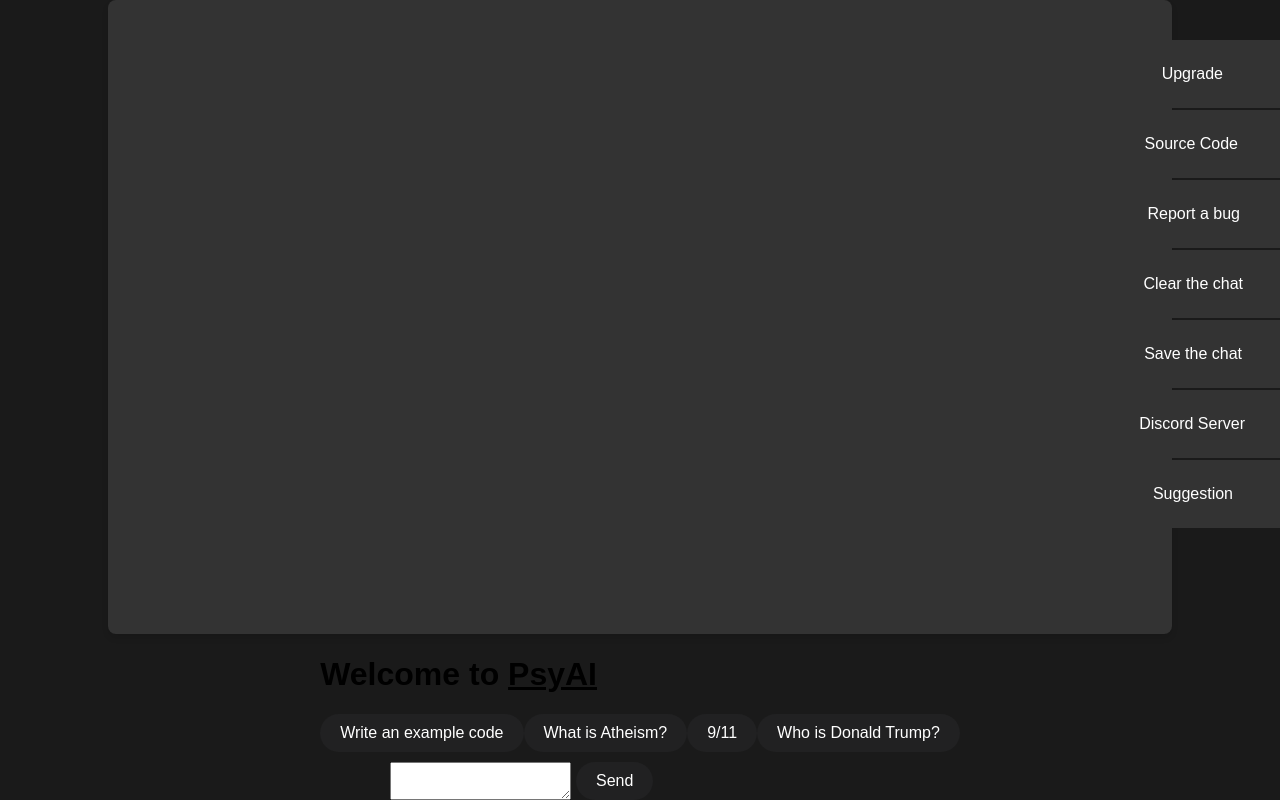
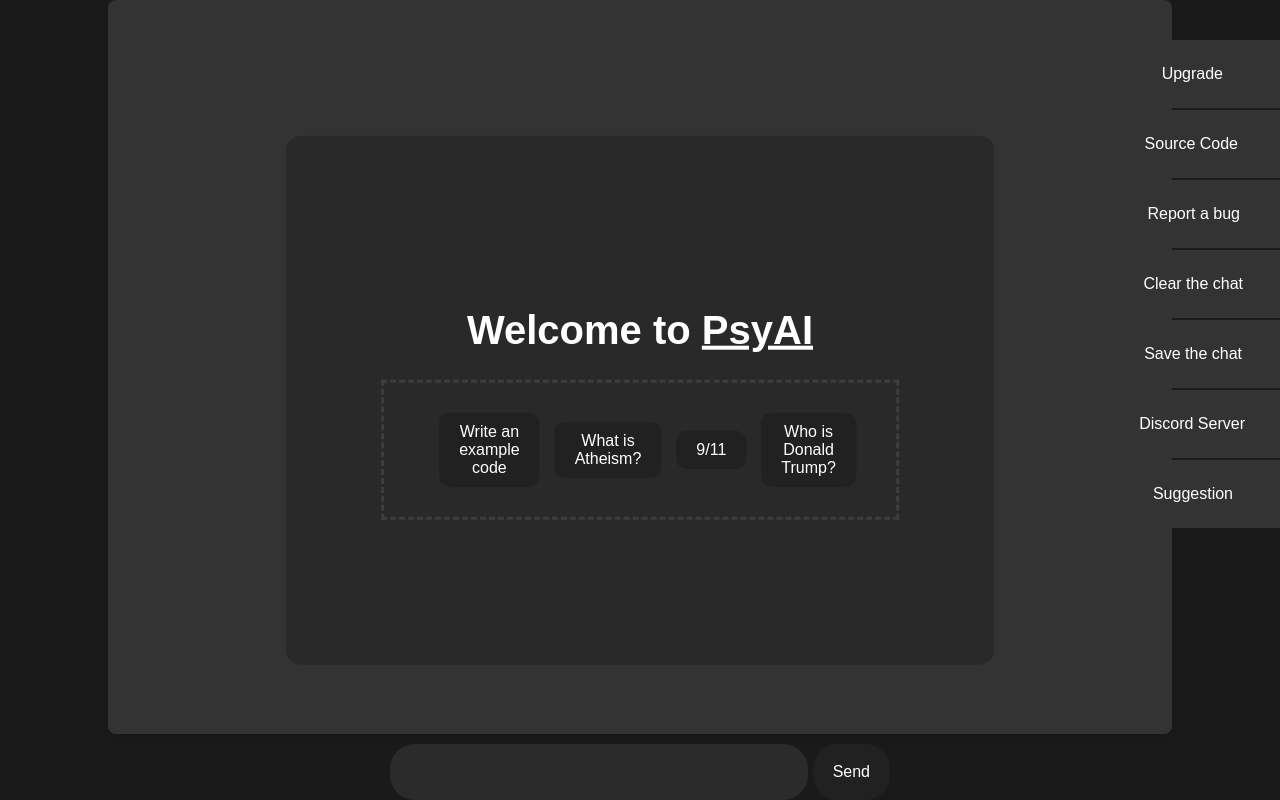
Before and after one commit to Louiml/PsyAI, a React (Create React App) app: page / in a window 1280 px wide. Built offline with nearby package versions, Linux system fonts and the light colour scheme.

Commit message:
Update App.css

```diff
--- a/src/App.css
+++ b/src/App.css
@@ -4,7 +4,7 @@
   --text-color: #333;
   --user-message-bg: #66bb6a;
   --ai-message-bg: #e0e0e0;
-  --input-bg: #ffffff;
+  --textarea-bg: #ffffff;
   --button-bg: #66bb6a;
   --button-bg-hover: #4caf50;
   --scrollbar-thumb: #a3a3a3;
@@ -16,7 +16,7 @@
   --text-color: #f5f5f5;
   --user-message-bg: #4caf50;
   --ai-message-bg: #555555;
-  --input-bg: #2b2b2b;
+  --textarea-bg: #2b2b2b;
   --button-bg: #ffffff;
   --button-bg-hover: #66bb6a;
   --scrollbar-thumb: #777777;
@@ -103,6 +103,21 @@
   max-width: 500px;
 }
 
+textarea[type='text'] {
+  border: none;
+  border-radius: 25px;
+  flex-grow: 1;
+  color: white;
+  width: 80%;
+  max-width: 500px;
+  resize: none;
+  background-color: #2b2b2b;
+  padding: 10px 20px;
+  outline: none;
+  font-size: 16px;
+  font-family:sans-serif;
+}
+
 input[type='text'] {
   border: none;
   border-radius: 25px;
@@ -110,10 +125,12 @@
   color: white;
   width: 80%;
   max-width: 500px;
+  resize: none;
   background-color: #2b2b2b;
   padding: 10px 20px;
   outline: none;
   font-size: 16px;
+  font-family:sans-serif;
 }
 
 button {
@@ -200,7 +217,7 @@
 .code-block {
   position: relative;
   background-color: #313338;
-  border-radius: 15px 15px 4px 4px;
+  border-radius: 7px;
   color: rgb(255, 255, 255);
   padding: 4px 6px;
   font-family: monospace;
@@ -318,16 +335,31 @@
 .menu {
   background-color: #212020;
   user-select: none;
-  position: fixed;
-  left: 43%;
-  top: 35%;
   padding: 20px;
+  width: 40%;
+  height: 270px;
   border-radius: 10px;
-  width: 300px;
-  display: flex;
+  flex: 1;
+  scrollbar-color: #35353d #393939 !important;
+  scrollbar-width: thin !important;
   flex-direction: column;
+  text-align: center;
+  position: absolute;
+  top: 50%;
+  left: 50%;
+  transform: translate(-50%, -50%);
+  overflow-y: auto;
   align-items: center;
   box-shadow: 0 4px 6px rgba(0, 0, 0, 0.1);
+}
+
+.menu::-webkit-scrollbar {
+  width: 5px;
+}
+
+.menu::-webkit-scrollbar-thumb {
+  background-color: #3c3b4e;
+  border-radius: 5px;
 }
 
 .menu .shop-menu-input {
@@ -380,6 +412,10 @@
 .text-info:hover {
   color: #5ec5ed;
   cursor: pointer;
+}
+
+.span-color {
+  color: white;
 }
 
 .bugForm {
@@ -481,19 +517,18 @@
 .copy-code-button {
   position: absolute;
   right: 0.6%;
-  top: 1.6%;
+  top: 3%;
   padding: 7px 14px;
-  background-color: #3e414a;
-  border-radius: 0 20px 0 0;
+  background-color: #3e414a00;
   color: #fff;
+  border-radius: 35px;
   transition: all 0.8s;
   border: none;
   cursor: pointer;
 }
 
 .copy-code-button:hover {
-  background-color: #313338;
-  color: #ffffff;
+  background-color: #3e414a00;
 }
 
 .code-header {
@@ -529,3 +564,108 @@
     top: 50%;
   }
 } */
+
+@media (max-width: 768px) {
+  .right-menu {
+    display: none;
+  }
+}
+
+@media (max-width: 968px) {
+  .right-menu-nim-buttons {
+    display: none;
+  }
+}
+
+@media (max-width: 868px) {
+  .menu {
+    height: 260px;
+  }
+}
+
+@media (max-width: 868px) {
+  .welcome-div {
+    height: 150px;
+    width: 400px;
+}
+}
+
+@media (max-width: 868px) {
+  #image {
+    display: none;
+  }
+}
+
+.welcome-div {
+  text-align: center;
+  position: absolute;
+  top: 50%;
+  left: 50%;
+  user-select: none;
+  flex: 1;
+  scrollbar-color: #35353d #393939 !important;
+  scrollbar-width: thin !important;
+  transform: translate(-50%, -50%);
+  overflow-y: auto;
+  border-radius: 15px;
+  padding: 145px 95px;
+  color: white;
+  background-color: #292929;
+}
+
+.welcome-text {
+  font-size: 40px;
+  font-weight: bold;
+}
+
+.welcome-text2 {
+  font-size: 30px;
+  color: aliceblue;
+}
+
+.welcome-example {
+  color: lightgray;
+  display: flex;
+  text-align: center;
+  align-items: center;
+  border: 3px dashed rgb(61, 61, 62);
+  padding: 30px 40px;
+}
+
+.welcome-btn {
+  margin-left: 15px;
+  border-radius: 10px;
+}
+
+.play-audio-button {
+  background-color: #ffffff00;
+  position: absolute;
+  top: 2%;
+  left: 0%;
+  color: white;
+}
+
+.play-audio-button:hover {
+  background-color: #ffffff00;
+}
+
+#apiUrl {
+  background-color: #343436;
+  border: none;
+  color: white;
+  width: 35%;
+  word-spacing: 10px;
+  padding: 10px;
+  font-size: 20px;
+  margin-top: 2%;
+}
+
+#apiUrl:hover {
+  background-color: #3a3a3c;
+}
+
+option {
+  color: rgb(255, 255, 255);
+  border: 10px solid #343436;
+  border-radius: 20px;
+}
```
